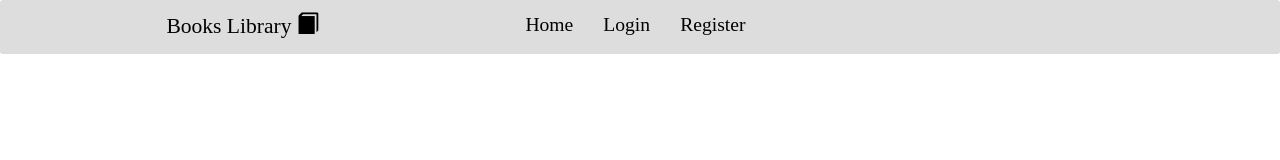
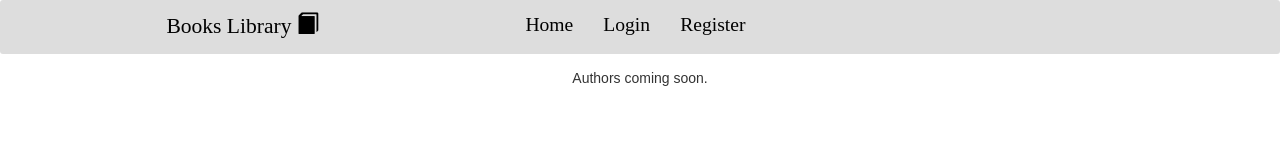
Before and after one commit to gyokkoo/books-library, a React (Create React App) app: page /books-library/authors in a window 1280 px wide. Shown: the top 160 px of the page. Built offline with nearby package versions, Linux system fonts and the light colour scheme.

Commit message:
Added authors page

```diff
--- /dev/null
+++ b/src/components/authors/AuthorsPage.js
@@ -0,0 +1,22 @@
+import React, { Component } from 'react'
+
+class AuthorsPage extends Component {
+  constructor (props) {
+    super(props)
+
+    this.state = {
+      authorId: '',
+      books: []
+    }
+  }
+
+  render () {
+    return (
+      <div className='text-center'>
+        Authors coming soon.
+      </div>
+    )
+  }
+}
+
+export default AuthorsPage
--- a/src/components/common/routes/Routes.js
+++ b/src/components/common/routes/Routes.js
@@ -6,6 +6,7 @@ import PrivateRoute from './PrivateRoute'
 import HomePage from '../../home/HomePage'
 import BooksPage from '../../books/BooksPage'
 import EditBookPage from '../../books/EditBookPage'
+import AuthorsPage from '../../authors/AuthorsPage'
 import CreateBookPage from '../../books/CreateBookPage'
 import DeleteBookPage from '../../books/DeleteBookPage'
 import BookDetails from '../../books/BookDetails'
@@ -22,6 +23,7 @@ const Routes = () => (
     <Route path='/books-library/login' component={LoginPage} />
     <Route path='/books-library/register' component={RegisterPage} />
     <PrivateRoute path='/books-library/books' component={BooksPage} />
+    <PrivateRoute path='/books-library/authors' component={AuthorsPage} />
     <PrivateRoute path='/books-library/book-details/:id' component={BookDetails} />
     <PrivateRoute path='/books-library/edit-book/:id' component={EditBookPage} />
     <PrivateRoute path='/books-library/delete-book/:id' component={DeleteBookPage} />
```
